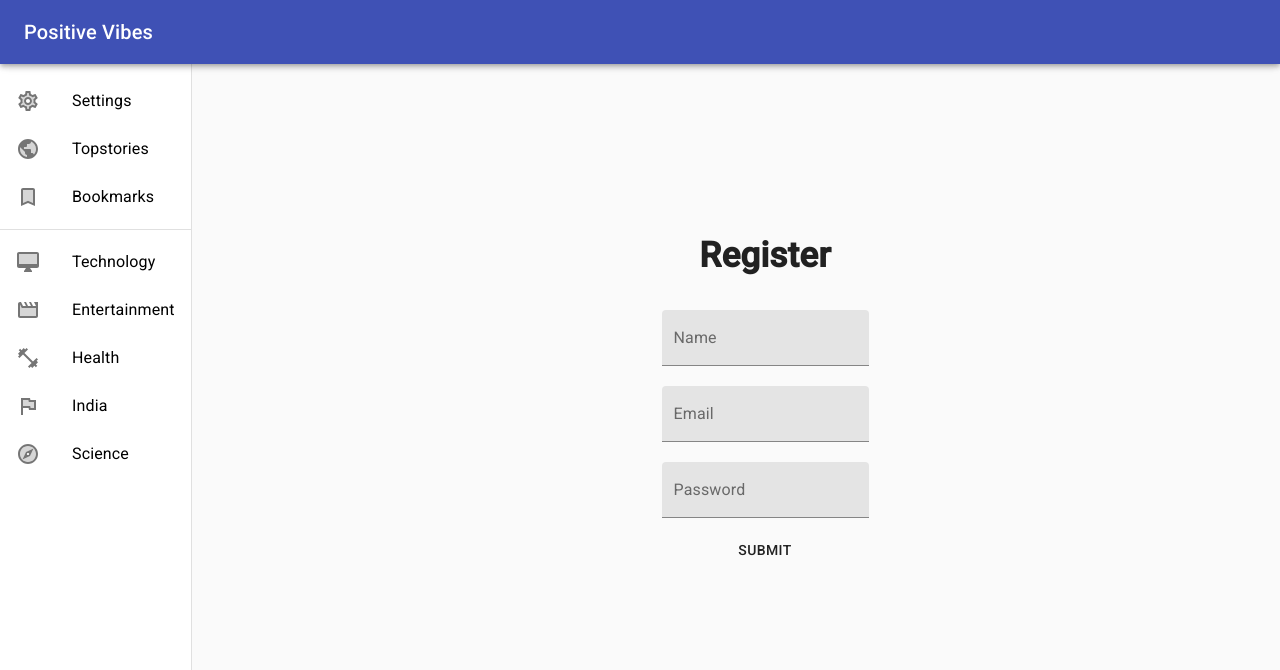
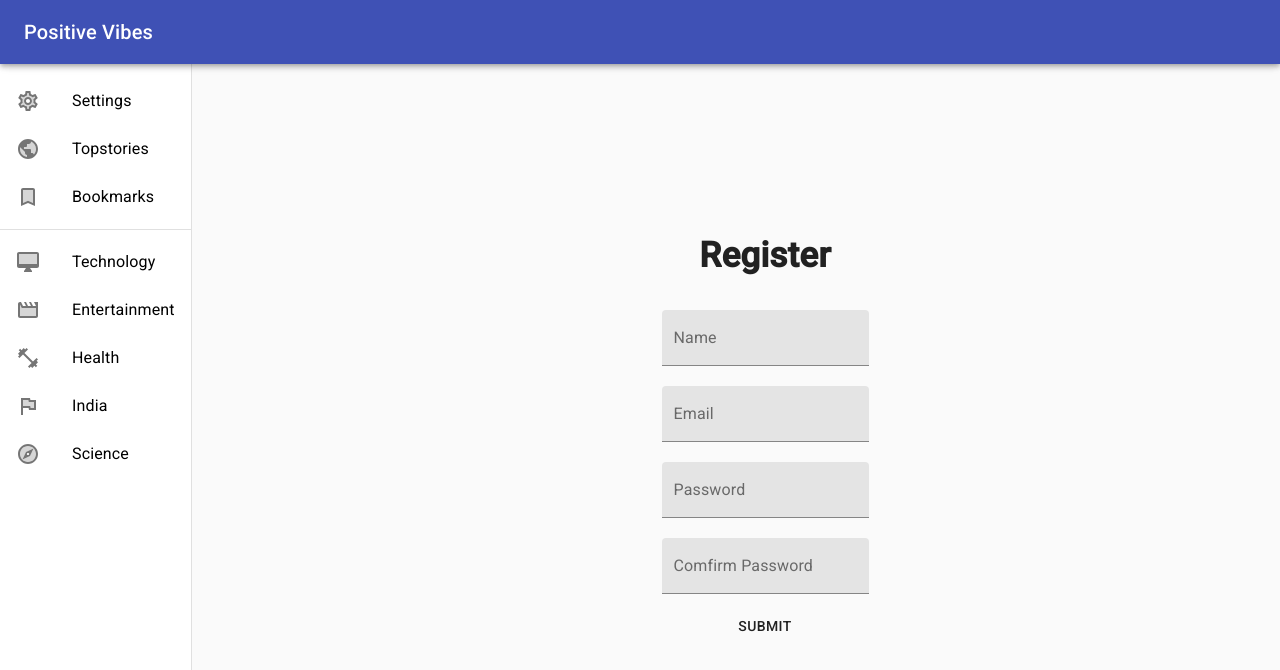
Before and after one commit to ujjwal-kr/positive-vibes, a React (Create React App) app: page /register in a window 1280 px wide. Shown: the top 670 px of the page. Built offline with nearby package versions, Linux system fonts and the light colour scheme.

Commit message:
added password confirmation

```diff
--- a/src/Auth/register.jsx
+++ b/src/Auth/register.jsx
@@ -14,13 +14,18 @@ function RegisterForm() {
         const email = document.getElementById("email").value
         const password = document.getElementById("password").value
         const name = document.getElementById("name").value
-        axios.post(URL+'auth/register', {name, email, password})
+        const confirm = document.getElementById("comfirm").value
+        if (password !== confirm) {
+            alert("Passwords dont match!")
+        } else {
+            axios.post(URL+'auth/register', {name, email, password})
             .then(data => {
                 setLogin(true);
                 window.localStorage.removeItem("token")
             }).catch(e => {
                 alert("Invalid Input, check the input")
             })
+        }
     };
 
     if(toLogin === true) {
@@ -44,6 +49,10 @@ function RegisterForm() {
                 <div>
                     <TextField id="password" label="Password" type="password" variant="filled" />
                 </div>
+                <br/>
+                <div>
+                    <TextField id="comfirm" label="Comfirm Password" type="password" variant="filled" />
+                </div>
                 <p></p>
                 <Button type="submit">Submit</Button>
             </form>
```
